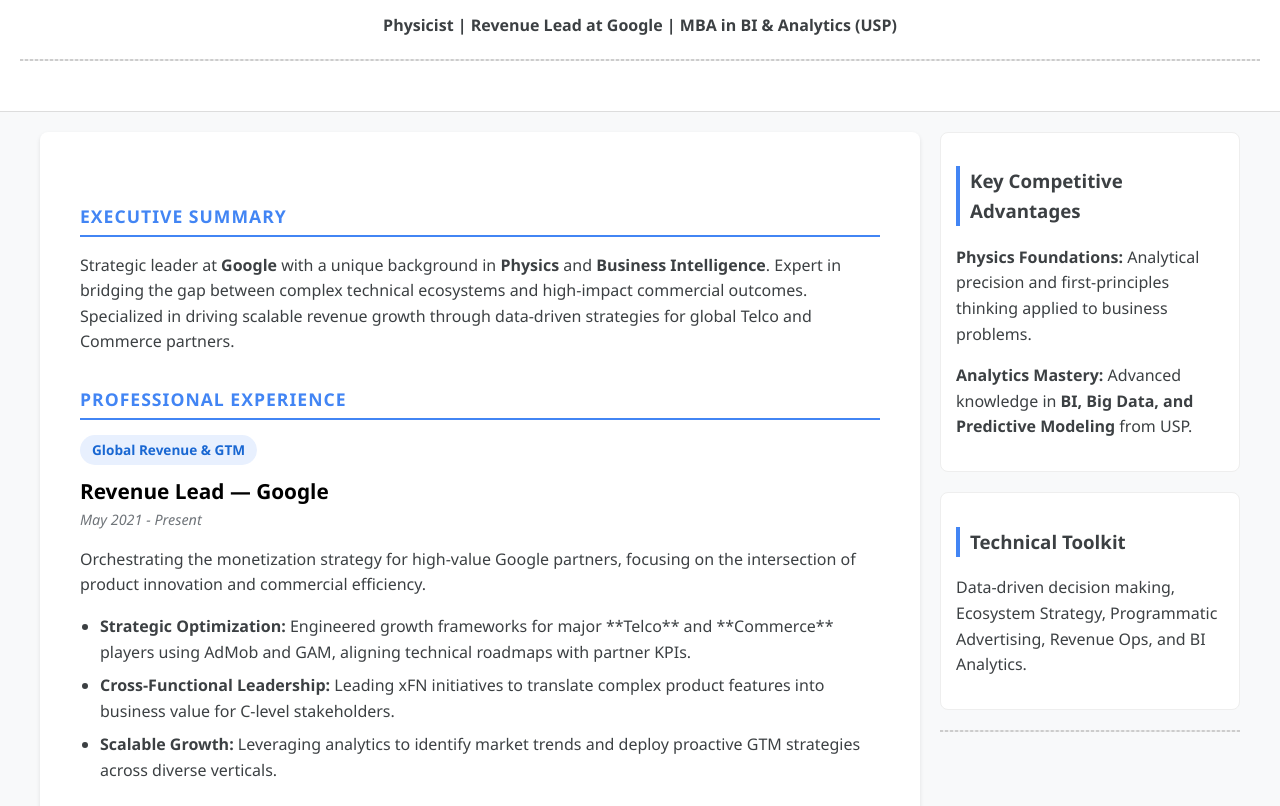
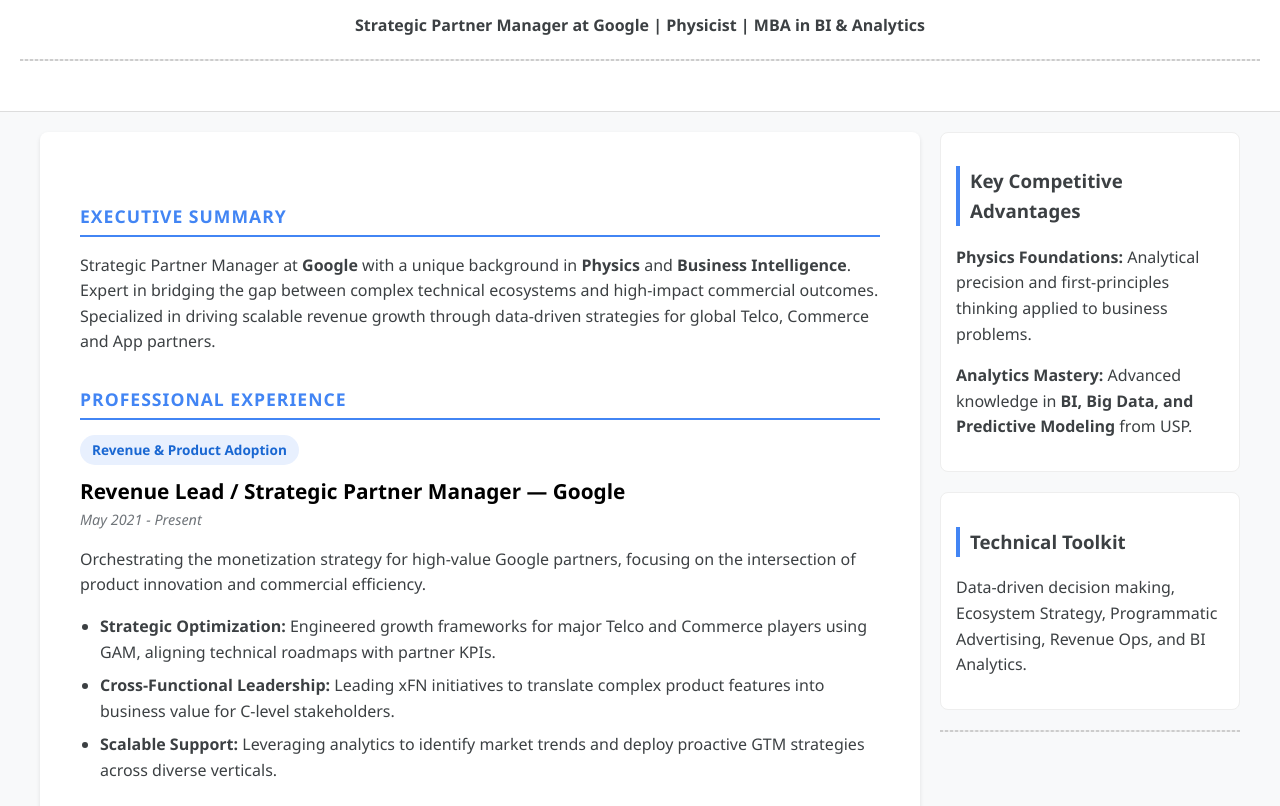
Before and after one commit to rogerbr9/mycv, a plain HTML site: page index.html in a window 1280 px wide. Shown: the part 146-952 px from the top of the page. Drawn offline with Linux system fonts and the light colour scheme.

Commit message:
Update index.html

```diff
--- a/index.html
+++ b/index.html
@@ -3,7 +3,7 @@
 <head>
     <meta charset="UTF-8">
     <meta name="viewport" content="width=device-width, initial-scale=1.0">
-    <title>Roger Borges dos Reis | Revenue Lead & Analytics Strategist</title>
+    <title>Roger Borges | Revenue Lead & Analytics Strategist</title>
     <style>
         :root {
             --google-blue: #4285F4;
@@ -57,7 +57,7 @@
 
 <header>
     <h1>Roger Borges dos Reis</h1>
-    <p><strong>Physicist | Revenue Lead at Google | MBA in BI & Analytics (USP)</strong></p>
+    <p><strong> Strategic Partner Manager at Google | Physicist | MBA in BI & Analytics </strong></p>
     <div class="ad-slot">
         <div id='div-gpt-ad-1769357397951-0'>
             <script>googletag.cmd.push(function() { googletag.display('div-gpt-ad-1769357397951-0'); });</script>
@@ -68,19 +68,19 @@
 <div class="container">
     <main>
         <h2>Executive Summary</h2>
-        <p>Strategic leader at <strong>Google</strong> with a unique background in <strong>Physics</strong> and <strong>Business Intelligence</strong>. Expert in bridging the gap between complex technical ecosystems and high-impact commercial outcomes. Specialized in driving scalable revenue growth through data-driven strategies for global Telco and Commerce partners.</p>
+        <p>Strategic Partner Manager at <strong>Google</strong> with a unique background in <strong>Physics</strong> and <strong>Business Intelligence</strong>. Expert in bridging the gap between complex technical ecosystems and high-impact commercial outcomes. Specialized in driving scalable revenue growth through data-driven strategies for global Telco, Commerce and App partners.</p>
 
         <h2>Professional Experience</h2>
 
         <div class="exp-item">
-            <span class="highlight-tag">Global Revenue & GTM</span>
-            <div class="job-title">Revenue Lead — Google</div>
+            <span class="highlight-tag">Revenue & Product Adoption</span>
+            <div class="job-title">Revenue Lead / Strategic Partner Manager — Google</div>
             <span class="date">May 2021 - Present</span>
             <p>Orchestrating the monetization strategy for high-value Google partners, focusing on the intersection of product innovation and commercial efficiency.</p>
             <ul>
-                <li><strong>Strategic Optimization:</strong> Engineered growth frameworks for major **Telco** and **Commerce** players using AdMob and GAM, aligning technical roadmaps with partner KPIs.</li>
+                <li><strong>Strategic Optimization:</strong> Engineered growth frameworks for major Telco and Commerce players using GAM, aligning technical roadmaps with partner KPIs.</li>
                 <li><strong>Cross-Functional Leadership:</strong> Leading xFN initiatives to translate complex product features into business value for C-level stakeholders.</li>
-                <li><strong>Scalable Growth:</strong> Leveraging analytics to identify market trends and deploy proactive GTM strategies across diverse verticals.</li>
+                <li><strong>Scalable Support:</strong> Leveraging analytics to identify market trends and deploy proactive GTM strategies across diverse verticals.</li>
             </ul>
         </div>
 
@@ -123,7 +123,7 @@
             <script>googletag.cmd.push(function() { googletag.display('div-gpt-ad-1769357407098-0'); });</script>
         </div>
     </div>
-    <p>&copy; 2026 Roger Borges dos Reis - Bridging Technical Innovation and Commercial Excellence.</p>
+    <p>&copy; 2026 Roger Borges - Bridging Technical Innovation and Commercial Excellence.</p>
 </footer>
 
 </body>
```
